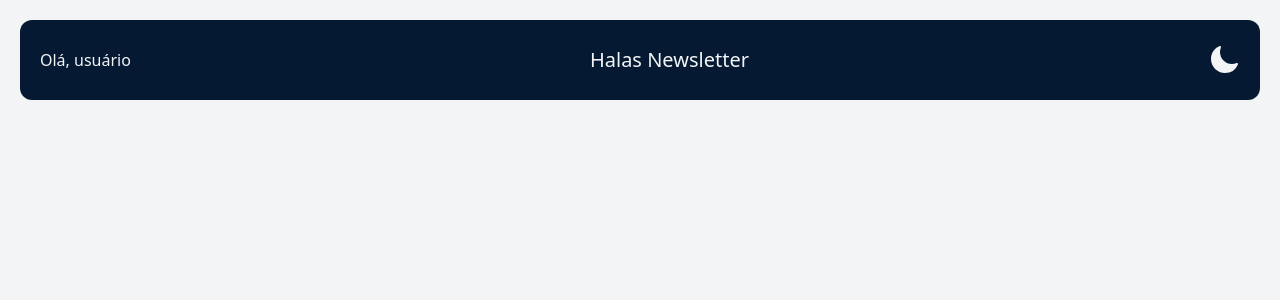
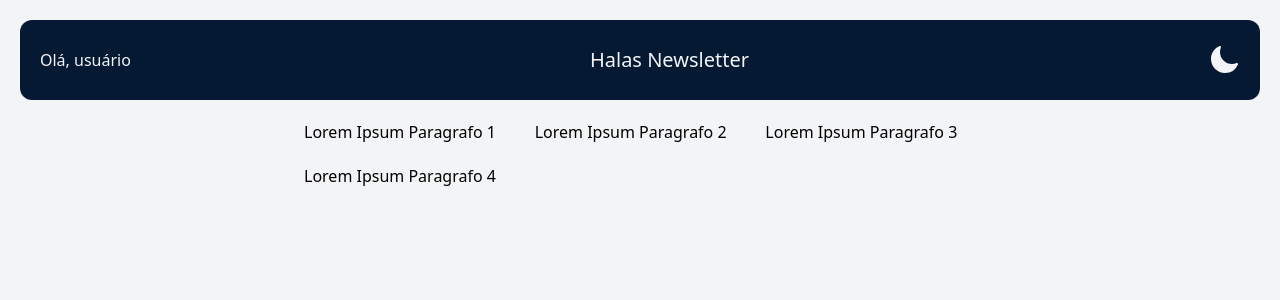
Before and after one commit to alexandrehalas/react-vite-with-tailwind-css, a React (Vite) app: page / in a window 1280 px wide. Shown: the top 300 px of the page. Built offline with nearby package versions, Linux system fonts and the light colour scheme.

Commit message:
Componente ArticleList

```diff
--- a/src/App.jsx
+++ b/src/App.jsx
@@ -1,8 +1,12 @@
+import ArticleList from "./components/ArticleList/ArticleList";
 import Header from "./components/Header/Header";
 
 const App = () => {
   return (
-    <Header />
+    <>
+      <Header />
+      <ArticleList />
+    </>
   )
 }
 
--- /dev/null
+++ b/src/components/ArticleList/ArticleList.jsx
@@ -0,0 +1,11 @@
+import articles from '../../../articles.json'
+
+const ArticleList = () => {
+    return (
+        <div className='mt-5 sm:mt-0 grid gap-5 m-auto max-w-2xl sm:grid-cols-2 lg:grid-cols-3'>
+            {articles.map(article => <p key={article.id}>{article.title}</p>)}
+        </div>
+    )
+}
+
+export default ArticleList
```
